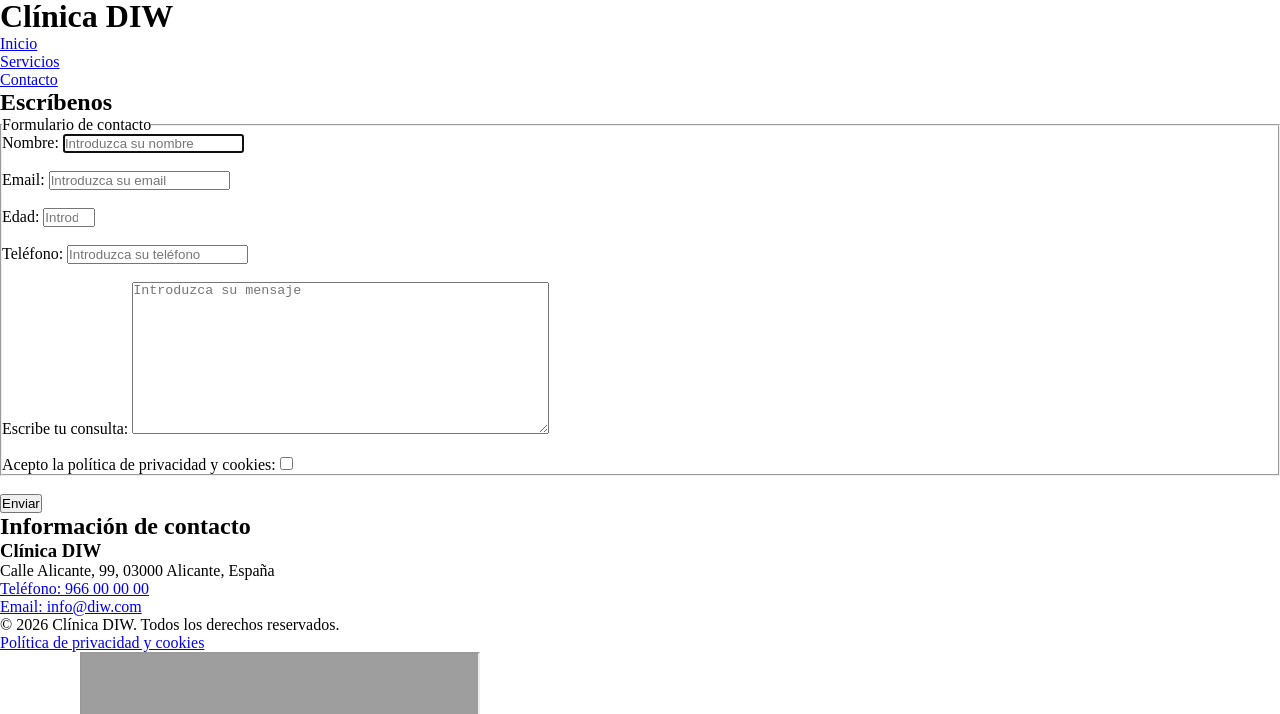
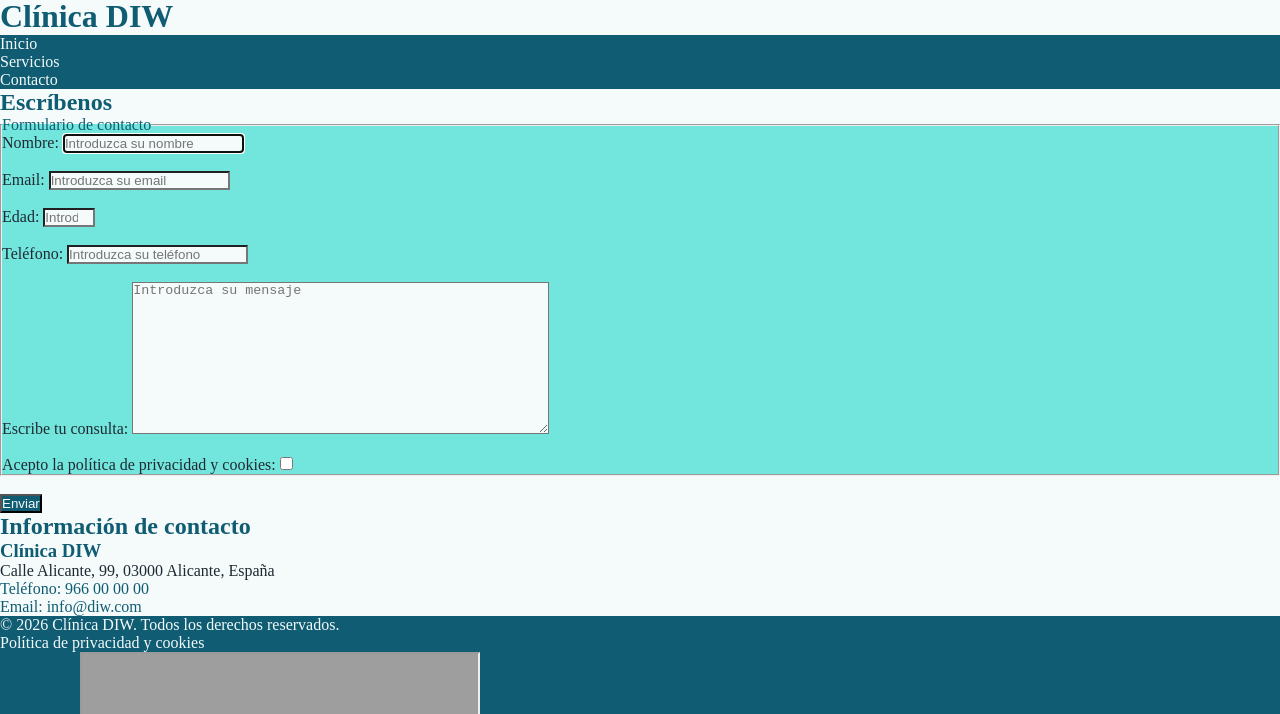
Before and after one commit to DisenoInterfacesWeb26-27/diseno-interfaces-web-26-27-practica-3-css-inicial-carloslaordenmartinez, a plain HTML site: page contacto.html in a window 1280 px wide. Shown: the part 86-800 px from the top of the page. Drawn offline with Linux system fonts and the light colour scheme; files that its build step writes are made by us from their sources; grey boxes are pictures that could not be loaded.

Commit message:
Actividad 5.1: Definir colores y fondos

```diff
--- a/assets/css/style.css
+++ b/assets/css/style.css
@@ -6,3 +6,63 @@
 html {
     font-size: 1em;
 }
+body {
+    background-color: #F4FBFA;
+    color: #1F2933;
+}
+nav {
+    background-color: #0F5C73;
+    color: #F4FBFA;
+}
+nav a {
+    color: #F4FBFA;
+}
+footer {
+    background-color: #0F5C73;
+    color: #F4FBFA;
+}
+footer a {
+    color: #F4FBFA;
+}
+h1 {
+   color: #0F5C73;
+}
+h2 {
+    color: #0F5C73;
+}
+h3{
+    color: #0F5C73;
+}
+aside {
+    background-color: #72E6DD;
+    color: #1F2933;
+}
+a {
+    color: #0F5C73;
+    text-decoration: none;
+}
+fieldset {
+    background-color: #72E6DD;
+}
+legend {
+    color: #0F5C73;
+}
+input {
+    background-color: #F4FBFA;
+    color: #1F2933;
+}
+textarea {
+    background-color: #F4FBFA;
+    color: #1F2933;
+}
+input[type="submit"] {
+    background-color: #0F5C73;
+    color: #F4FBFA;
+}
+caption {
+    color: #0F5C73;
+}
+th {
+    background-color: #0F5C73;
+    color: #F4FBFA;
+}
--- a/contacto.html
+++ b/contacto.html
@@ -10,7 +10,7 @@
     <meta name="robots" content="index,follow">
     <title>Contacto y pedir cita en tu clínica dental - Clínica DIW</title>
     <link rel="shortcut icon" type="image/x-icon" href="assets/images/favicon.ico">
-    <link rel="stylesheet" href="style.css">
+    <link rel="stylesheet" href="assets/css/style.css">
 </head>
 <body>
     <header>
```
Also changed, not shown: index.html (+1 -1 lines), servicios.html (+1 -1 lines).
